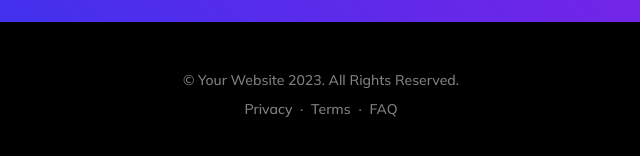
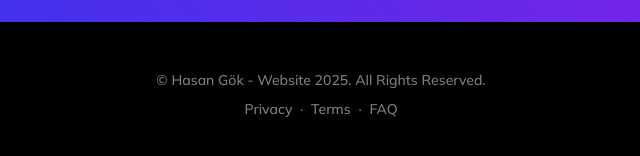
Before and after one commit to hasanSintcarolus/new-age-weg, a plain HTML site: page index.html in a window 1280 px wide. Shown: the part 3351-3507 px from the top of the page, 319-959 px from the left. Drawn offline with nearby package versions, Linux system fonts and the light colour scheme.

Commit message:
footer update

```diff
--- a/index.html
+++ b/index.html
@@ -213,7 +213,7 @@
         <footer class="bg-black text-center py-5">
             <div class="container px-5">
                 <div class="text-white-50 small">
-                    <div class="mb-2">&copy; Your Website 2023. All Rights Reserved.</div>
+                    <div class="mb-2">&copy; Hasan Gök - Website 2025. All Rights Reserved.</div>
                     <a href="#!">Privacy</a>
                     <span class="mx-1">&middot;</span>
                     <a href="#!">Terms</a>
```
